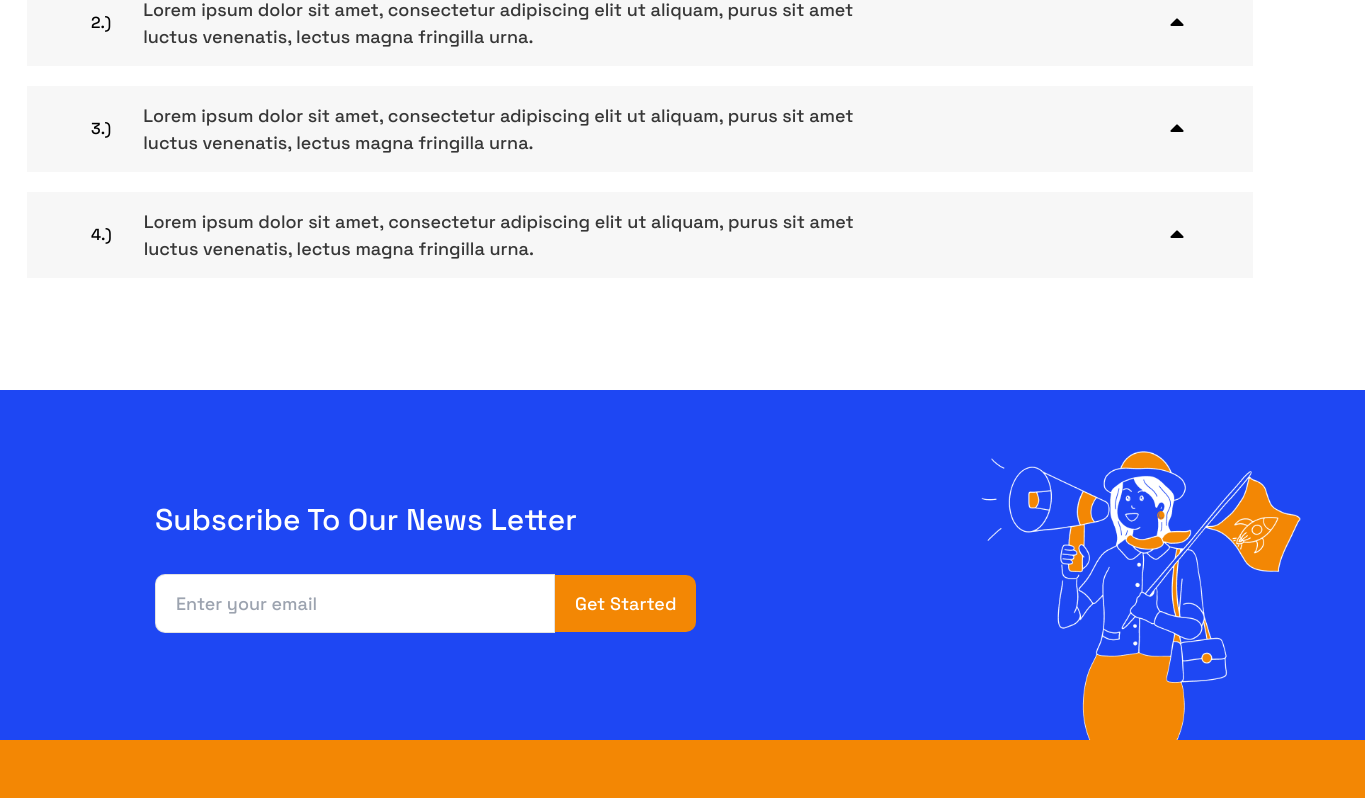
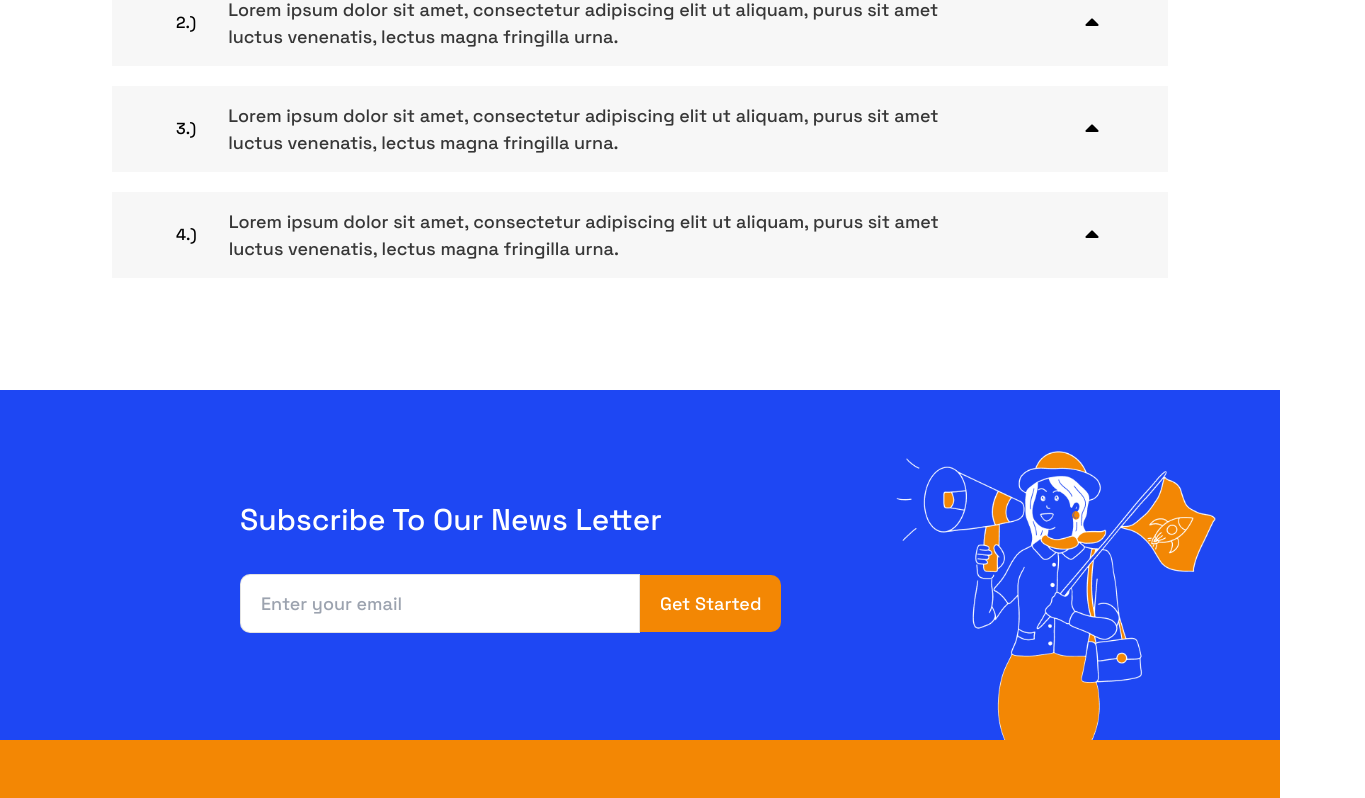
Before and after one commit to godwin-olele/quiz-api, a React (Create React App) app: page / in a window 1280 px wide. Shown: the part 4088-4886 px from the top of the page, 1365 px wide, since content can reach past the window. Built offline with nearby package versions, Linux system fonts and the light colour scheme.

Commit message:
removed page layout componet from app.js

```diff
--- a/src/App.js
+++ b/src/App.js
@@ -43,8 +43,7 @@ export default function App() {
   };
 
   return (
-    <div className="flex justify-center">
-      <PageLayout>
+    <>
       <LandingPage />
       <Main />
       <Footer />
@@ -53,7 +52,6 @@ export default function App() {
         variants={variants}
         animate={cursorVariant}
       />
-      </PageLayout>
-    </div>
+    </>
   );
 }
--- a/src/components/Layout/PageLayout.js
+++ b/src/components/Layout/PageLayout.js
@@ -2,5 +2,5 @@ import React from "react";
 import "./PageLayout.css";
 
 export default function Index(props) {
-  return <div className="w-[1450px]">{props.children}</div>;
+  return <div className="max-w-[1450px]">{props.children}</div>;
 }
```
Lines whose indentation alone changed are shown as unchanged.
